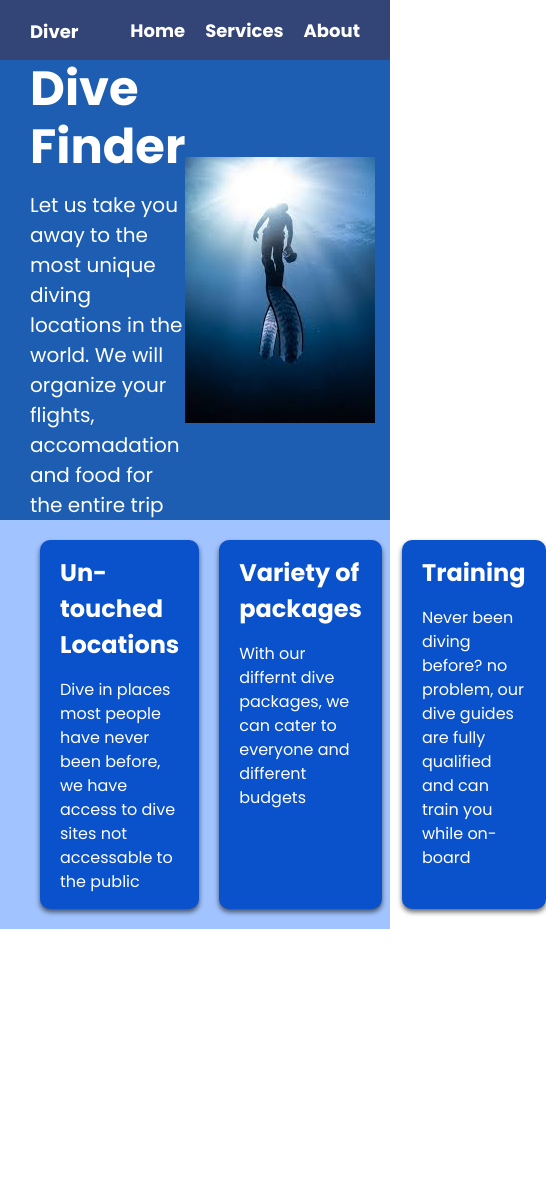
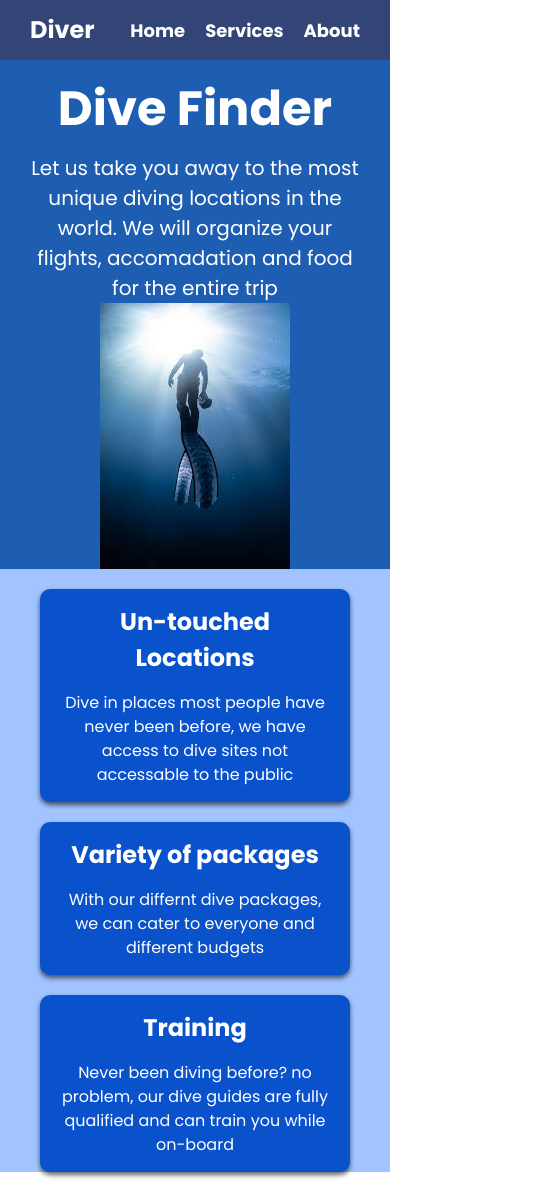
Before and after one commit to Euancc/Trial-react-build, a React (Vite) app in the folder Trial react build/: page / in a window 390 px wide. Shown: the whole page, 546 px wide, since content can reach past the window. Before the commit the page ends 929 px from the top, so only its background shows below. Built offline with nearby package versions, Linux system fonts and the light colour scheme.

Commit message:
navbar fixed

```diff
--- a/Trial react build/src/App.css
+++ b/Trial react build/src/App.css
@@ -24,3 +24,15 @@ h1,
 h2 {
   margin-bottom: 15px;
 }
+
+@media (max-width: 768px) {
+  .header .container {
+    flex-direction: column;
+    padding-top: 20px;
+    text-align: center;
+  }
+  .boxes .container {
+    display: block;
+    text-align: center;
+  }
+}
--- a/Trial react build/src/components/Navbar.css
+++ b/Trial react build/src/components/Navbar.css
@@ -4,7 +4,7 @@
   height: 60px;
 }
 
-.navbar .logo {
+.navbar .logo a {
   font-size: x-large;
   font-weight: bold;
 }
--- a/Trial react build/src/components/Navbar.jsx
+++ b/Trial react build/src/components/Navbar.jsx
@@ -9,7 +9,7 @@ function Navbar() {
           <a href="#">Diver</a>
         </div>
         <ul className="nav">
-          <li>
+          <li className="nav-button">
             <a href="#">Home</a>
           </li>
           <li>
```
